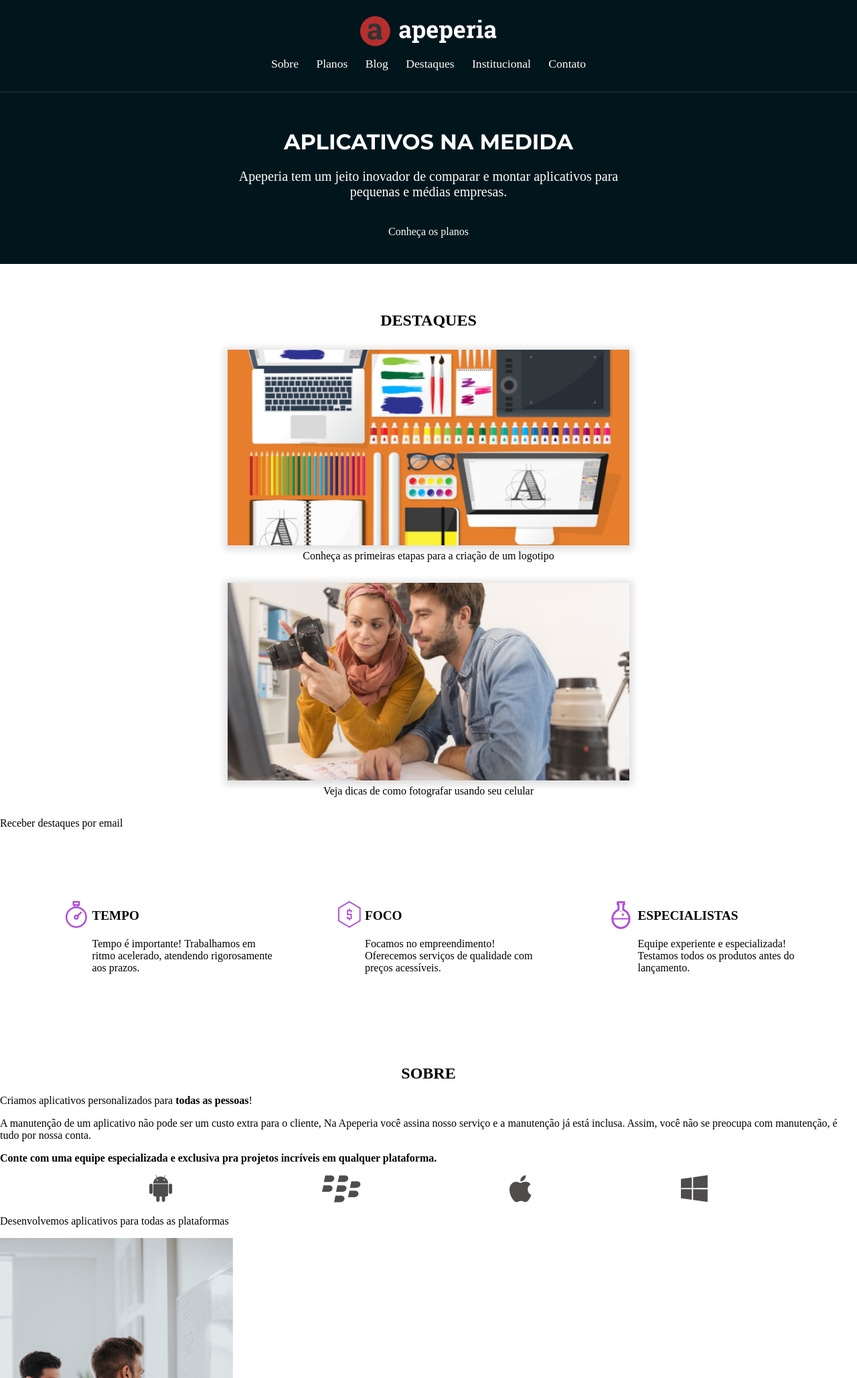
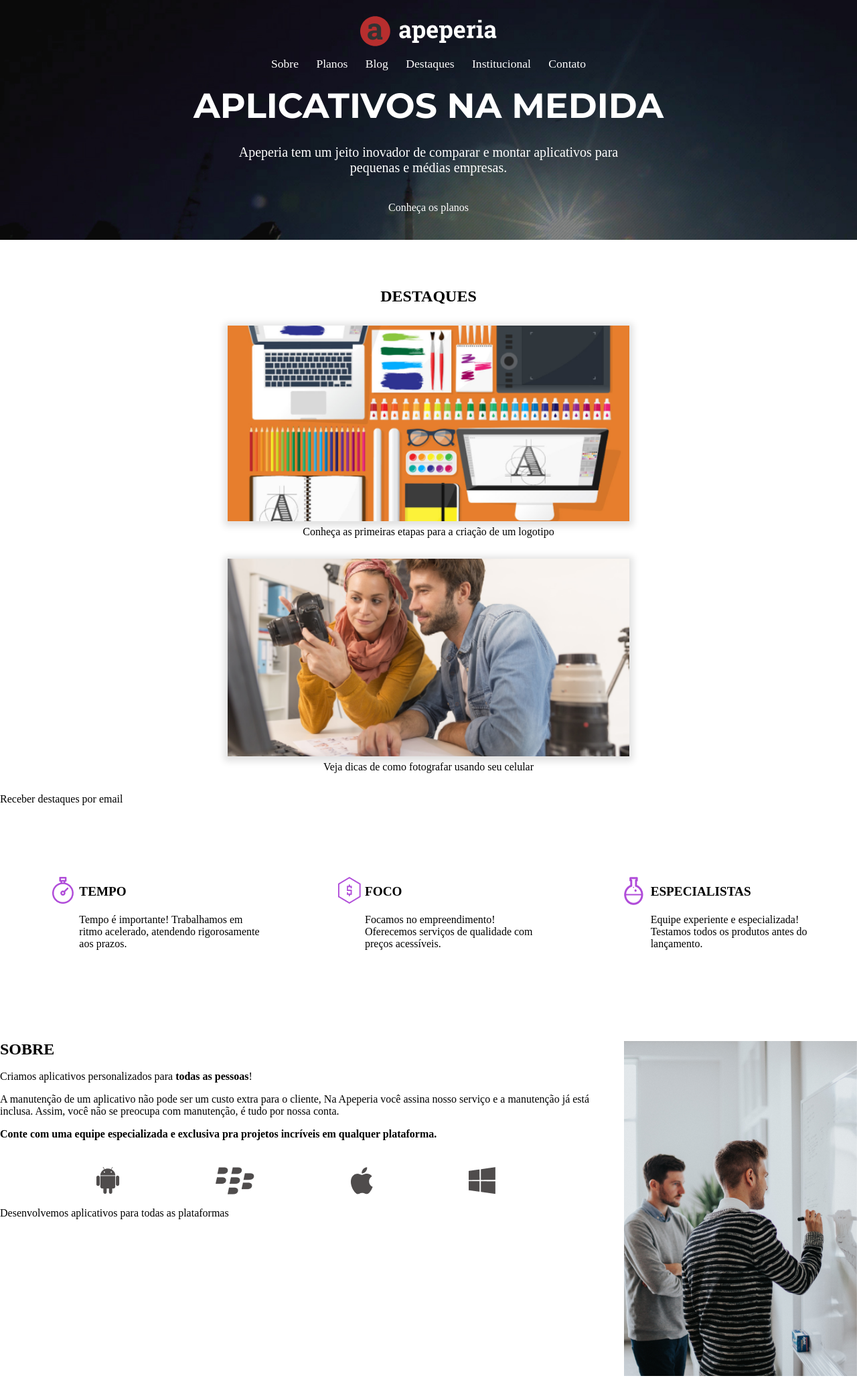
Before and after one commit to sabrinath1/projeto-apeperia, a plain HTML site: page index.html in a window 1280 px wide. Shown: the top 2057 px of the page at 67% size. Drawn offline with Linux system fonts and the light colour scheme.

Commit message:
versao-desktop

```diff
--- a/css/cabecalho.css
+++ b/css/cabecalho.css
@@ -34,3 +34,10 @@
     margin-bottom: 1.25rem;
     margin-left: .7rem;
 }
+@media screen and (min-width: 1024px){
+    .cabecalho{
+        display: row;
+        justify-content: space-between;
+        border: none;
+    }
+}
--- a/css/chamada.css
+++ b/css/chamada.css
@@ -36,3 +36,15 @@
       max-width: 600px;
     }
 }
+@media screen and (min-width: 1024px){
+    .chamada {
+        background-image: url(../img/bg-intro.jpg);
+        background-size: cover;
+        padding-top: 8.25rem;
+    }
+    .chamada__titulo{
+        font-size: 3.25rem;
+        ;
+        margin-bottom: 2rem;
+    }
+}
--- a/css/diferenciais.css
+++ b/css/diferenciais.css
@@ -40,3 +40,11 @@
 .item__texto {
   line-height: normal;
 }
+@media screen and (min-width: 1024px){
+  .diferenciais {
+    background-color: var(--cinza-claro);
+  }
+  .diferenciais__lista{
+    justify-content: space-around;
+  }
+}
--- a/css/sobre.css
+++ b/css/sobre.css
@@ -32,3 +32,24 @@
 
   margin-bottom: 1rem;
 }
+.sobre__imagem {
+  display: none;
+}
+@media screen and (min-width: 1024px){
+  .sobre {
+    display: flex;
+  }
+  .sobre__conteudo {
+    margin-right: 3rem;
+  }
+  .sobre__titulo{
+    text-align: left;
+  }
+  .sobre__texto--divisao{
+    border-bottom: 1px solid var(--cinza-medio);
+    padding-bottom: 1.5rem;
+  }
+  .sobre__imagem{
+    display: block;
+  }
+}
```
